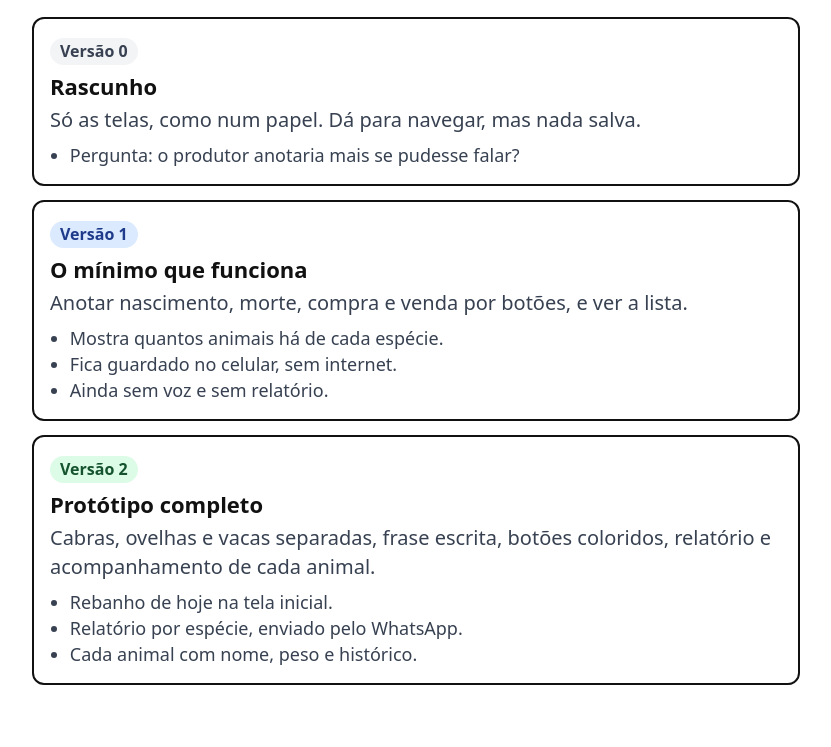
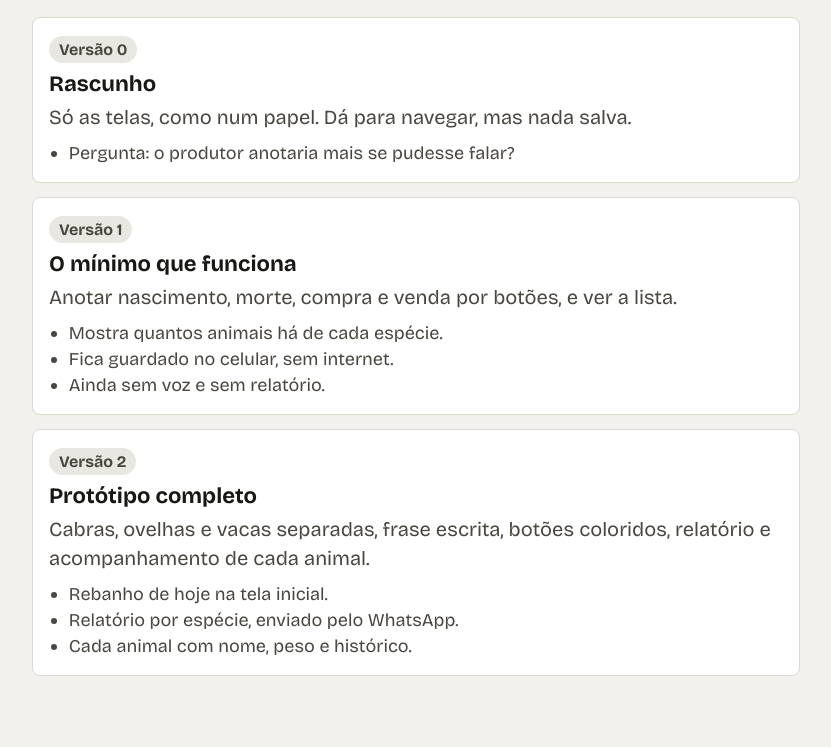
Before and after one commit to lukasgomezaraujo-afk/diario-rebanho, a website: page public/versoes/index.html in a window 1280 px wide. Shown: the part 101-848 px from the top of the page, without its empty margins (224-1055 px from the left). Drawn offline with Linux system fonts and the light colour scheme.

Commit message:
Página de versões no visual novo, sem etiquetas coloridas
Co-Authored-By: Claude Opus 5.5 <noreply@anthropic.com>

```diff
--- a/public/versoes/index.html
+++ b/public/versoes/index.html
@@ -6,29 +6,30 @@
   <title>Diário do Rebanho: versões</title>
   <link rel="icon" href="../icones/icone-192.png">
   <style>
+    @font-face { font-family: "Bricolage"; src: url("../fontes/BricolageGrotesque-Regular.ttf") format("truetype"); font-weight: 400; font-display: swap; }
+    @font-face { font-family: "Bricolage"; src: url("../fontes/BricolageGrotesque-Bold.ttf") format("truetype"); font-weight: 700; font-display: swap; }
     * { box-sizing: border-box; }
     html { font-size: 20px; }
-    body { margin: 0; background: #fff; color: #111; font-family: system-ui, sans-serif; line-height: 1.45; }
+    body { margin: 0; background: #f2f1ee; color: #1a1815; font-family: "Bricolage", system-ui, sans-serif; line-height: 1.45; }
     main { max-width: 40rem; margin: 0 auto; padding: 24px 16px 48px; }
     h1 { font-size: 1.4rem; margin: 0 0 4px; }
-    .sub { color: #4b5563; margin: 0 0 20px; }
+    .sub { color: #4a4640; margin: 0 0 20px; }
     a.versao {
       display: block;
       margin: 0 0 14px;
       padding: 16px;
-      border: 2px solid #111;
-      border-radius: 12px;
+      border: 1px solid #dcd9d2;
+      border-radius: 8px;
+      background: #fff;
       color: inherit;
       text-decoration: none;
     }
-    a.versao:focus-visible { outline: 3px solid #1d4ed8; outline-offset: 2px; }
+    a.versao:focus-visible { outline: 3px solid #9c3d1c; outline-offset: 2px; }
     .rotulo { display: inline-block; padding: 2px 10px; border-radius: 999px; font-size: .8rem; font-weight: 700; }
-    .v0 .rotulo { background: #f3f4f6; color: #374151; }
-    .v1 .rotulo { background: #dbeafe; color: #1e3a8a; }
-    .v2 .rotulo { background: #dcfce7; color: #14532d; }
+    .rotulo { background: #e9e7e2; color: #4a4640; }
     a.versao strong { display: block; font-size: 1.1rem; margin: 6px 0 2px; }
-    a.versao p { margin: 0; color: #374151; }
-    a.versao ul { margin: 8px 0 0; padding-left: 1.1em; color: #374151; font-size: .9rem; }
+    a.versao p { margin: 0; color: #4a4640; }
+    a.versao ul { margin: 8px 0 0; padding-left: 1.1em; color: #4a4640; font-size: .9rem; }
   </style>
 </head>
 <body>
```
